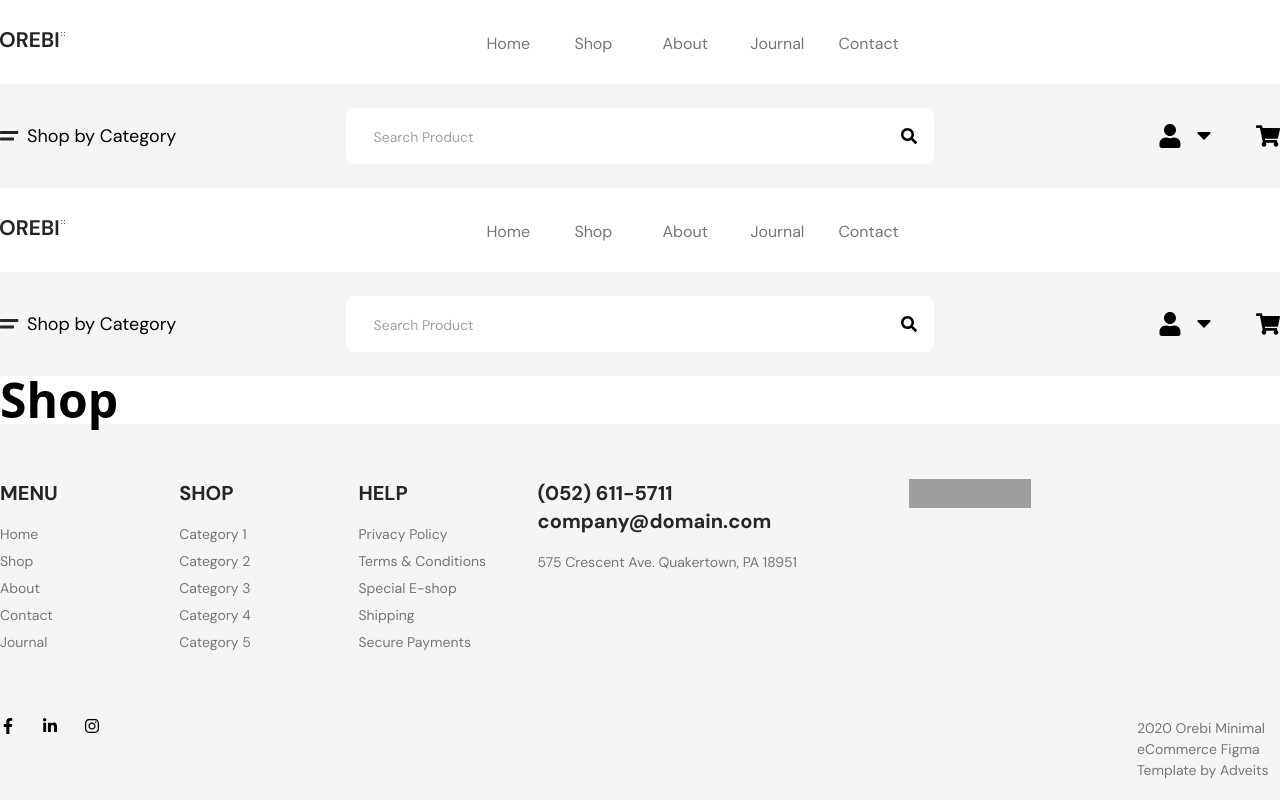
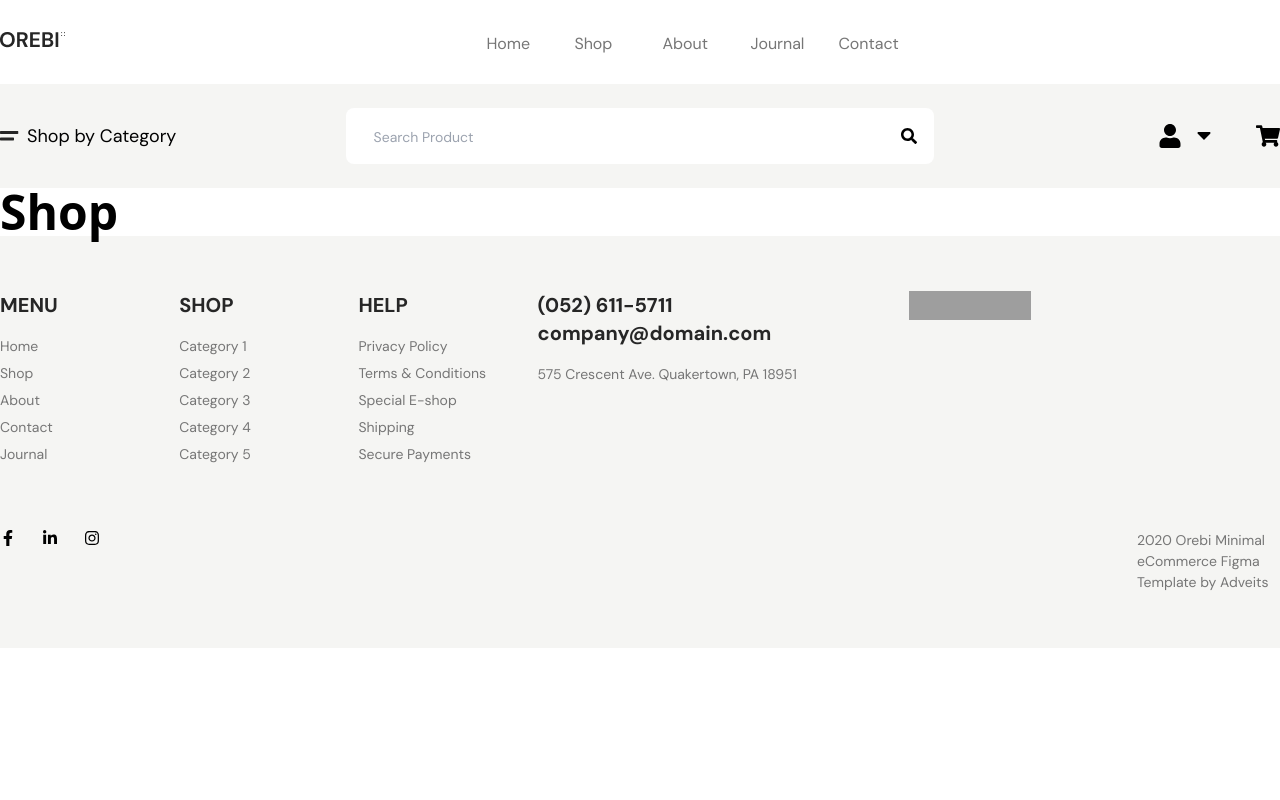
Before and after one commit to mahadihasandev/E-commerce-React-Tailwind, a React (Vite) app: page /shop in a window 1280 px wide. Shown: the top 800 px of the page. Built offline with nearby package versions, Linux system fonts and the light colour scheme; grey boxes are pictures that could not be loaded.

Commit message:
Error page fix

```diff
--- a/src/App.jsx
+++ b/src/App.jsx
@@ -29,7 +29,7 @@ const router = createBrowserRouter(
         <Route path="/signup" element={<Signup/>}></Route>
         <Route path="/cart" element={<Cart/>}></Route>
         <Route path="/checkout" element={<Checkout/>}></Route>
-        <Route path="/error" element={<Error/>}></Route>
+        <Route path="*" element={<Error/>}></Route>
     </Route>
     </>
   )
--- a/src/pages/Shop.jsx
+++ b/src/pages/Shop.jsx
@@ -6,10 +6,9 @@ import Footer from '../layouts/Footer'
 function Shop() {
   return (
   <>
-       <Navbar/>
-      <Searchbar/>
+
       <div className='text-5xl font-extrabold'>Shop</div>
-      <Footer/>
+
 
     </>
   )
```
